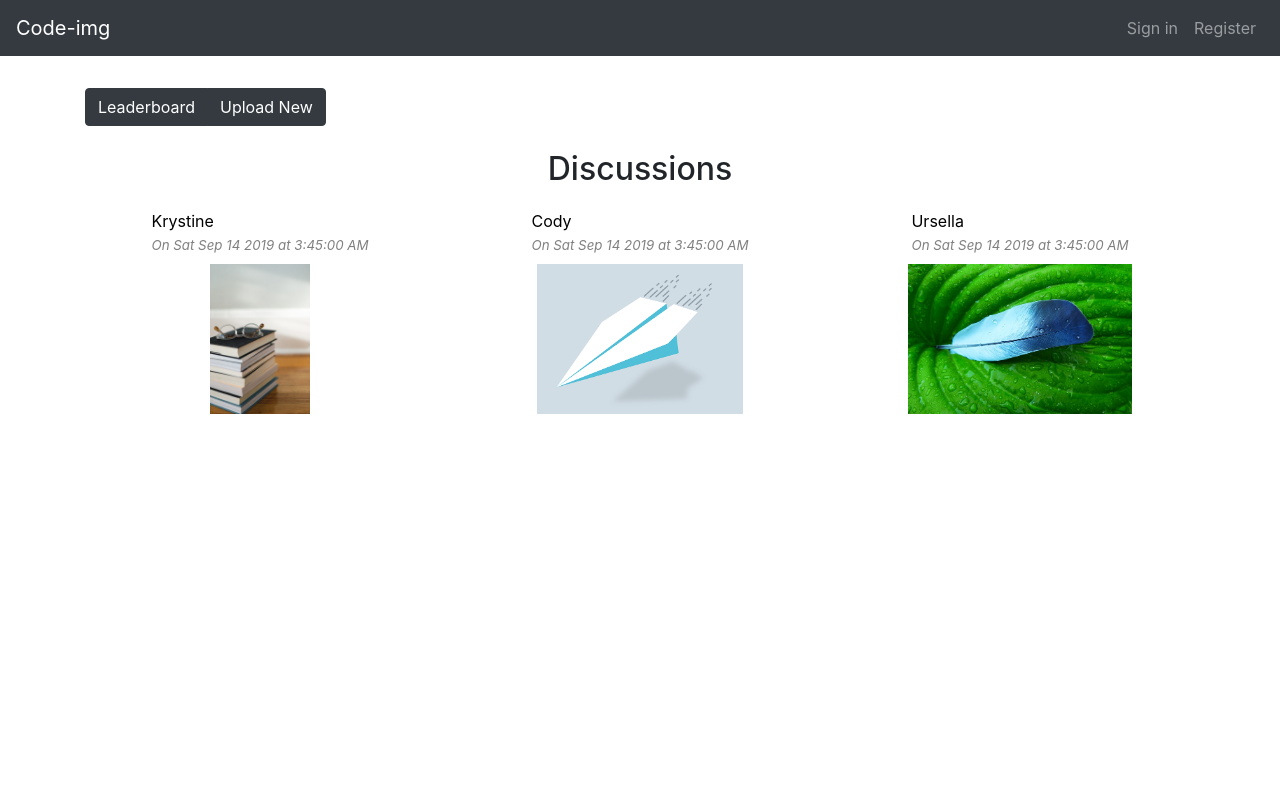
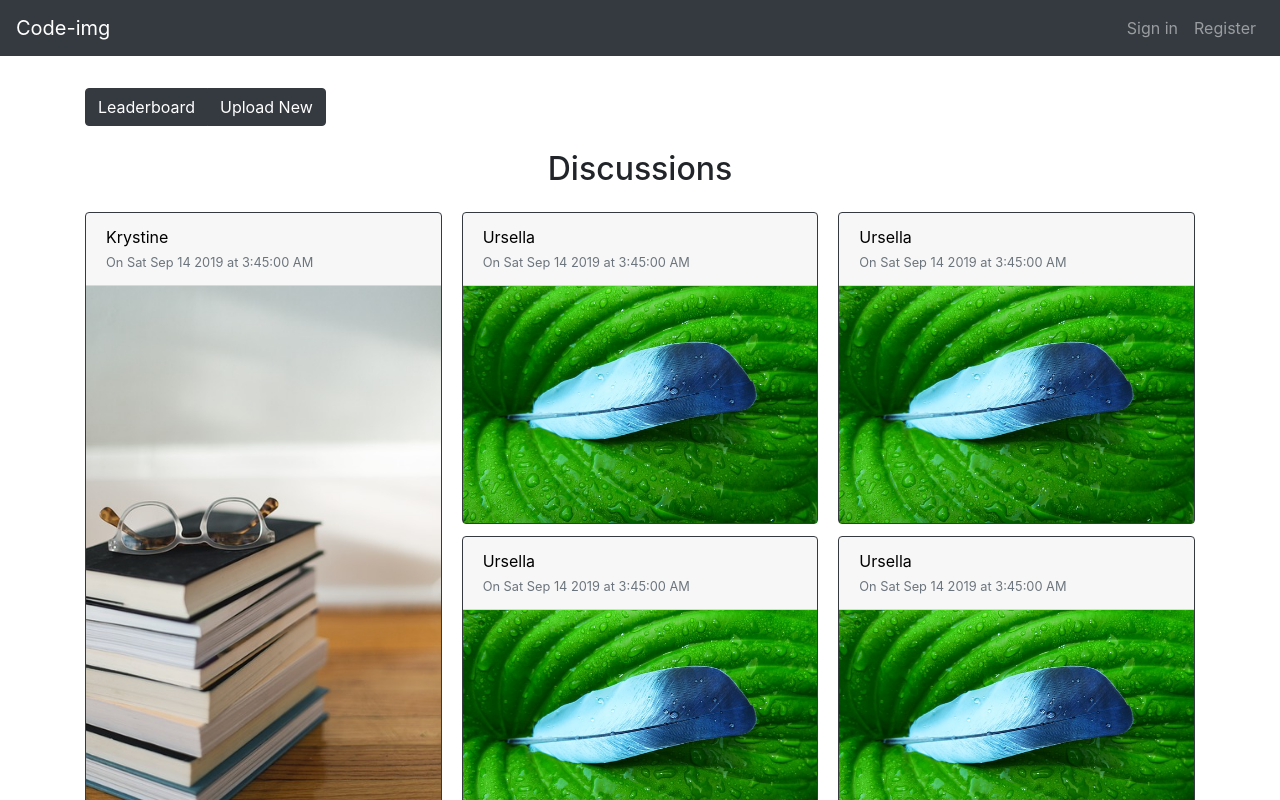
Before and after one commit to mlbiche/code-img, a React (Create React App) app: page / in a window 1280 px wide. Shown: the top 800 px of the page. Built offline with nearby package versions, Linux system fonts and the light colour scheme.

Commit message:
Improve Discussion design on FrontPageView using CardColumns

```diff
--- a/src/Discussion/Discussion.css
+++ b/src/Discussion/Discussion.css
@@ -1,44 +1,8 @@
-.discussion-col {
-  justify-content: center;
-  margin-bottom: 2rem;
+.discussion-link {
+  text-decoration: none;
+  color: black;
 }
 
-.discussion-container {
-  display: flex;
-  flex-direction: column;
-  align-items: center;
-  width: 50%;
-  margin-bottom: 2rem;
+.discussion-link .discussion-main-img {
+  border-radius: 0;
 }
-
-.discussion-col > .discussion-link {
-  text-decoration: none;
-  color: black;
-  display: flex;
-  flex-direction: column;
-  align-items: center;
-}
-
-.discussion-col > .discussion-link > * {
-  max-width: 75%;
-}
-
-.discussion-col > .discussion-link > .discussion-header {
-  margin-bottom: 0.5rem;
-}
-
-.discussion-col > .discussion-link > .discussion-header > h3 {
-  font-size: 12pt;
-  font-weight: normal;
-  margin-bottom: 0;
-}
-
-.discussion-col > .discussion-link > .discussion-header > .discussion-date {
-  font-style: italic;
-  color: grey;
-  font-size: 10pt;
-}
-
-.discussion-col > .discussion-link > img {
-  max-height: 150px;
-}
--- a/src/Discussion/Discussion.js
+++ b/src/Discussion/Discussion.js
@@ -1,20 +1,20 @@
 import React from 'react';
 import { Link } from 'react-router-dom';
-import { Col } from 'react-bootstrap';
+import { Col, Card } from 'react-bootstrap';
 
 import './Discussion.css';
 
 function Discussion({ id, username, date, image }) {
   return (
-    <Col className="discussion-col" lg md={6} xs={12}>
-      <Link to={'/discussion/' + id} className="discussion-link">
-        <div className="discussion-header">
-          <h3>{username}</h3>
-          <span className="discussion-date">On {date.toDateString()} at {date.toLocaleTimeString()}</span>
-        </div>
-        <img src={image} alt={image} />
-      </Link>
-    </Col>
+    <Link to={'/discussion/' + id} className="discussion-link">
+      <Card border="dark" >
+        <Card.Header>
+          {username}<br />
+          <small className="text-muted">On {date.toDateString()} at {date.toLocaleTimeString()}</small>
+        </Card.Header>
+        <Card.Img src={image} alt={image} className="discussion-main-img" />
+      </Card>
+    </Link>
   );
 }
 
--- a/src/DiscussionView/DiscussionView.js
+++ b/src/DiscussionView/DiscussionView.js
@@ -37,14 +37,14 @@ export const MOCKUP_DISCUSSIONS = [
     id: 1,
     responses: [
       {
-        id: 3,
+        id: 0,
         username: 'Cody',
         date: new Date(),
         img: require('../mock-img/plane-4301615_640.png'),
         reactions: []
       },
       {
-        id: 4,
+        id: 1,
         username: 'Blaine',
         date: new Date(),
         img: require('../mock-img/sunset-4405820_640.jpg'),
@@ -56,7 +56,43 @@ export const MOCKUP_DISCUSSIONS = [
     id: 2,
     responses: [
       {
-        id: 5,
+        id: 0,
+        username: 'Ursella',
+        date: new Date(),
+        img: require('../mock-img/the-feather-of-a-bird-4395771_640.jpg'),
+        reactions: []
+      }
+    ]
+  },
+  {
+    id: 3,
+    responses: [
+      {
+        id: 0,
+        username: 'Ursella',
+        date: new Date(),
+        img: require('../mock-img/the-feather-of-a-bird-4395771_640.jpg'),
+        reactions: []
+      }
+    ]
+  },
+  {
+    id: 4,
+    responses: [
+      {
+        id: 0,
+        username: 'Ursella',
+        date: new Date(),
+        img: require('../mock-img/the-feather-of-a-bird-4395771_640.jpg'),
+        reactions: []
+      }
+    ]
+  },
+  {
+    id: 5,
+    responses: [
+      {
+        id: 0,
         username: 'Ursella',
         date: new Date(),
         img: require('../mock-img/the-feather-of-a-bird-4395771_640.jpg'),
--- a/src/FrontPageView/FrontPageView.js
+++ b/src/FrontPageView/FrontPageView.js
@@ -2,7 +2,7 @@ import React from 'react';
 import Discussion from '../Discussion/Discussion';
 import { MOCKUP_DISCUSSIONS } from '../DiscussionView/DiscussionView';
 import FrontPageNavBar from '../FrontPageNavBar/FrontPageNavBar';
-import { Container, Col, Row } from 'react-bootstrap';
+import { Container, Col, Row, CardColumns } from 'react-bootstrap';
 
 import './FrontPageView.css';
 
@@ -20,6 +20,8 @@ function FrontPageView() {
         </Col>
       </Row>
       <Row>
+        <Col>
+          <CardColumns>
             {
               MOCKUP_DISCUSSIONS.map((mockup_discussion) => (
                 <Discussion
@@ -31,6 +33,8 @@ function FrontPageView() {
                 />
               ))
             }
+          </CardColumns>
+        </Col>
       </Row>
     </Container>
   );
```
Lines whose indentation alone changed are shown as unchanged.
